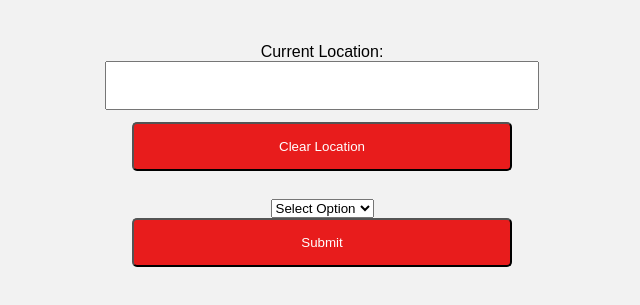
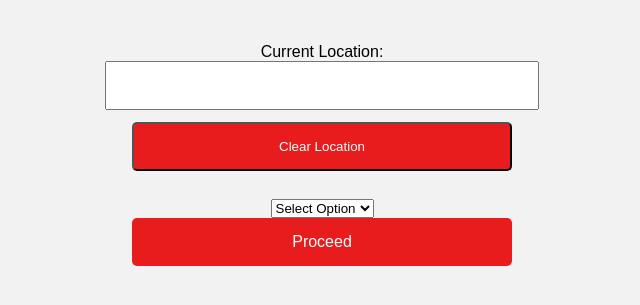
Before and after one commit to TieDewa/Website, a plain HTML site: page Moveinvetory.html in a window 1280 px wide. Shown: the part 121-426 px from the top of the page, without its empty margins (318-958 px from the left). Drawn offline with Linux system fonts and the light colour scheme.

Commit message:
Update Moveinvetory.html

```diff
--- a/Moveinvetory.html
+++ b/Moveinvetory.html
@@ -94,8 +94,9 @@
     <option value="pasta4">Pasta 4</option>
     <option value="pasta5">Pasta 5</option>
   </select>
-    <button type="button" class="button" id="submit-button">Submit</button>
-  </form>
+    <div class="button-container">
+    <a href="page2.html?pasta_selection=" class="button" id="submit-button">Proceed</a>
+  </div>
 </div>
 
 <script>
```
